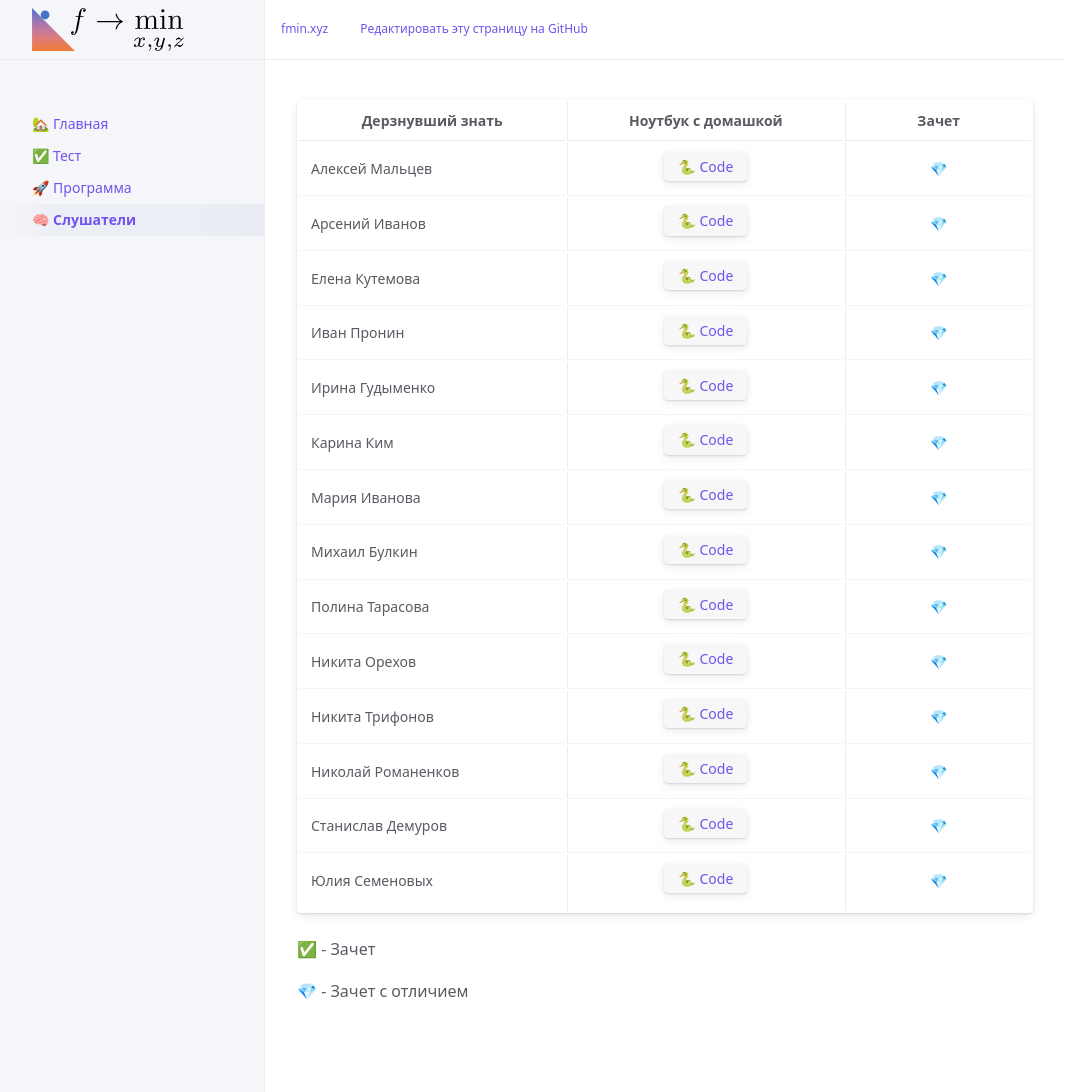
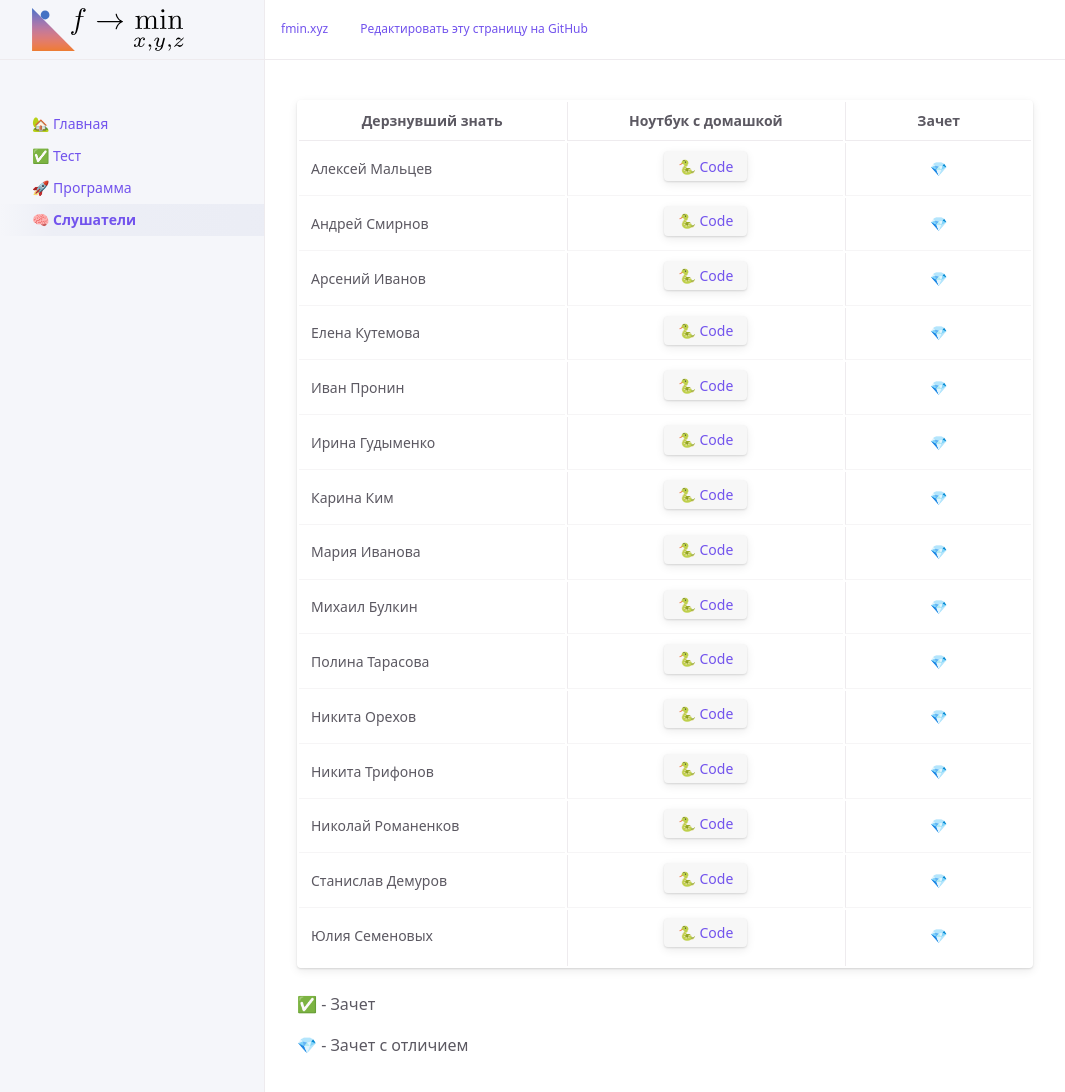
Before and after one commit to MerkulovDaniil/sber223, a Jekyll site: the page built from students.md, in a window 1280 px wide and 1107 px high. Shown: the top 1092 px of the window, without its empty margins (107-1172 px from the left). Built offline with Jekyll 4.4.1, drawn with Linux system fonts in a browser that asks for light colours; our own code applies the rules of GitHub Pages for plain Markdown files; a script that is not in the unit is left out.

Commit message:
Update students.md

```diff
--- a/students.md
+++ b/students.md
@@ -6,6 +6,7 @@ nav_order: 4
 | Дерзнувший знать     | Ноутбук с домашкой | Зачет |
 |----------------------|:------------------:|:---:|
 | Алексей Мальцев    | [🐍 Code](https://colab.research.google.com/drive/1uiL7ATO4r3z2NkYCfRIIoc31tCHuiyzV?usp=sharing){: .btn } | 💎 |
+| Андрей Смирнов    | [🐍 Code](https://colab.research.google.com/drive/1s6XvvvSMV1B9pxrq8vzPCull8qiwZcE8?usp=sharing){: .btn } | 💎 |
 | Арсений Иванов    | [🐍 Code](https://colab.research.google.com/drive/1l0lpnwd-DtrqOgvjZW95FsAnnTCRpQfr?usp=sharing){: .btn } | 💎 |
 | Елена Кутемова    | [🐍 Code](https://colab.research.google.com/drive/1z5n5TNTsYQeJXSDzc7gYt9W1N4yGgisl?usp=sharing){: .btn } | 💎 |
 | Иван Пронин    | [🐍 Code](https://colab.research.google.com/drive/12fHOfwbNJcKn14oK8D-Y_e4nHK0-4HrZ?usp=sharing){: .btn } | 💎 |
```
